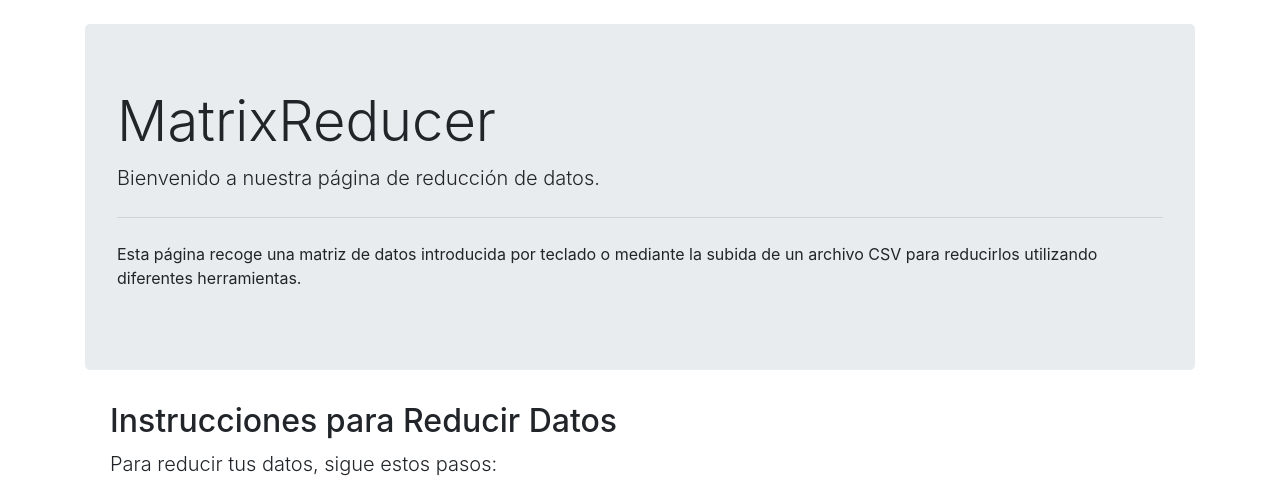
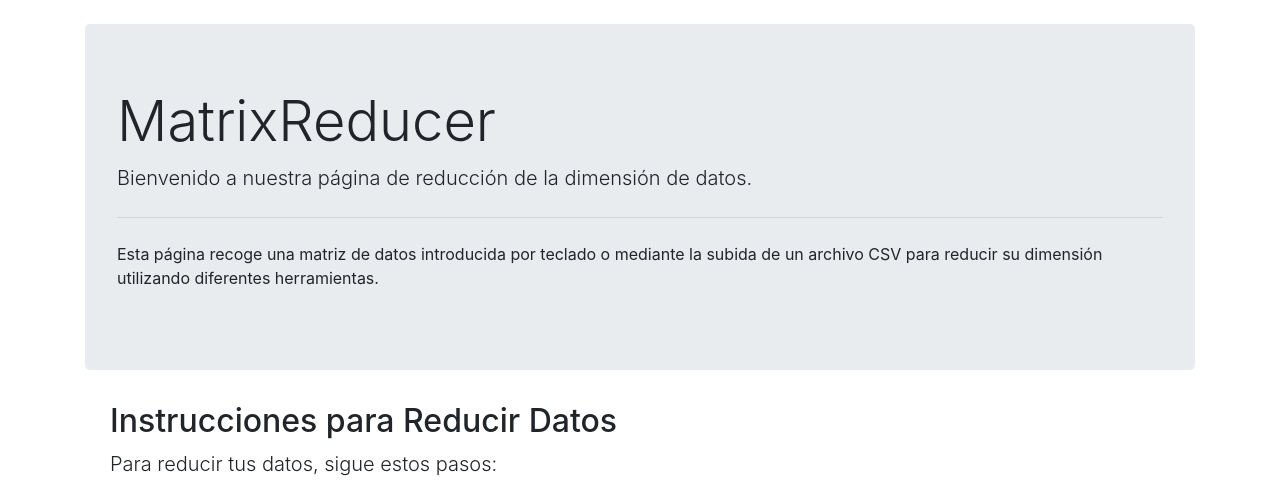
Before and after one commit to RaulPMusal/Trabajos_SOA_INTERFACES, a PHP site: page /esbEndpoint/ in a window 1280 px wide. Shown: the top 484 px of the page. Run offline with PHP 8.4, Linux system fonts and the light colour scheme.

Commit message:
cambio de reducción de datos a reducción de la dimensión de los datos

```diff
--- a/Web/index.php
+++ b/Web/index.php
@@ -41,9 +41,9 @@
 
     <div class="jumbotron">
         <h1 class="display-4">MatrixReducer</h1>
-        <p class="lead">Bienvenido a nuestra página de reducción de datos.</p>
+        <p class="lead">Bienvenido a nuestra página de reducción de la dimensión de datos.</p>
         <hr class="my-4">
-        <p>Esta página recoge una matriz de datos introducida por teclado o mediante la subida de un archivo CSV para reducirlos utilizando diferentes herramientas.</p>
+        <p>Esta página recoge una matriz de datos introducida por teclado o mediante la subida de un archivo CSV para reducir su dimensión utilizando diferentes herramientas.</p>
     </div>
 
     <div class="container" style="margin: 30px 10px;">
```
